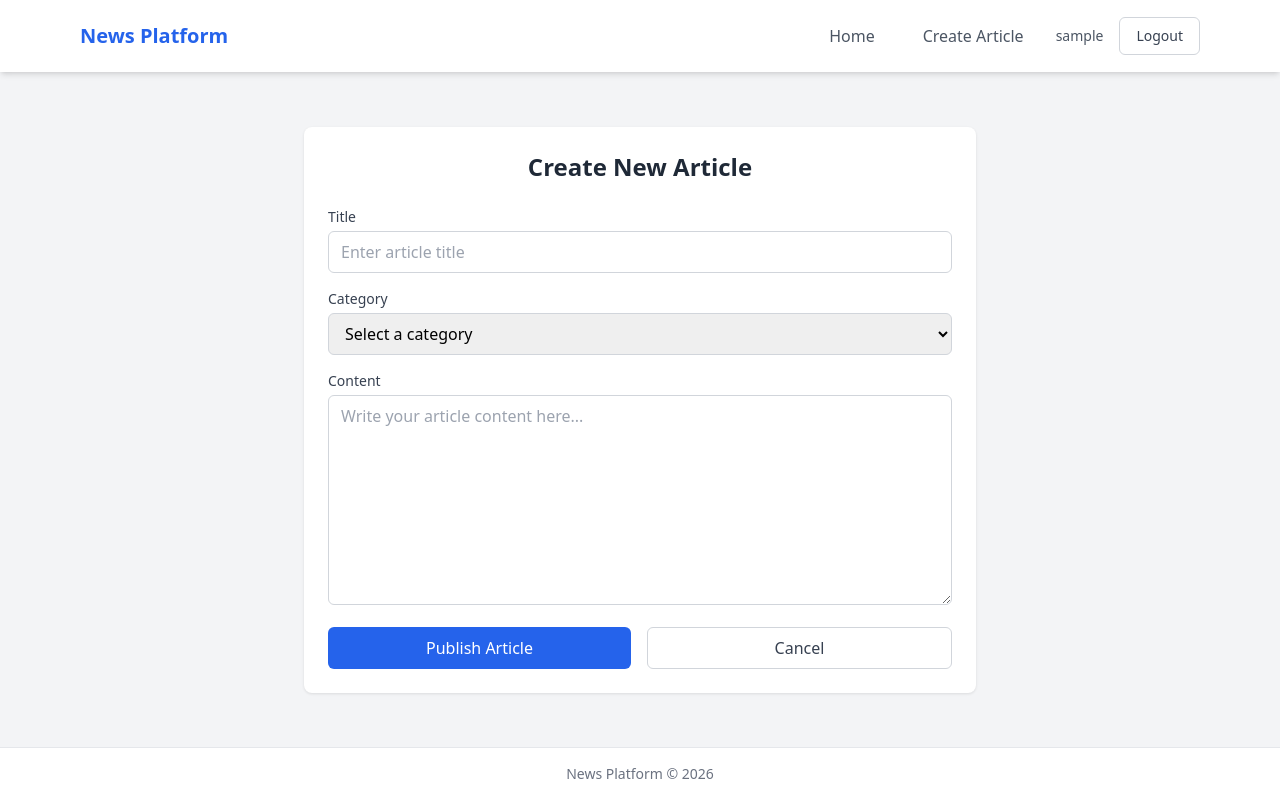
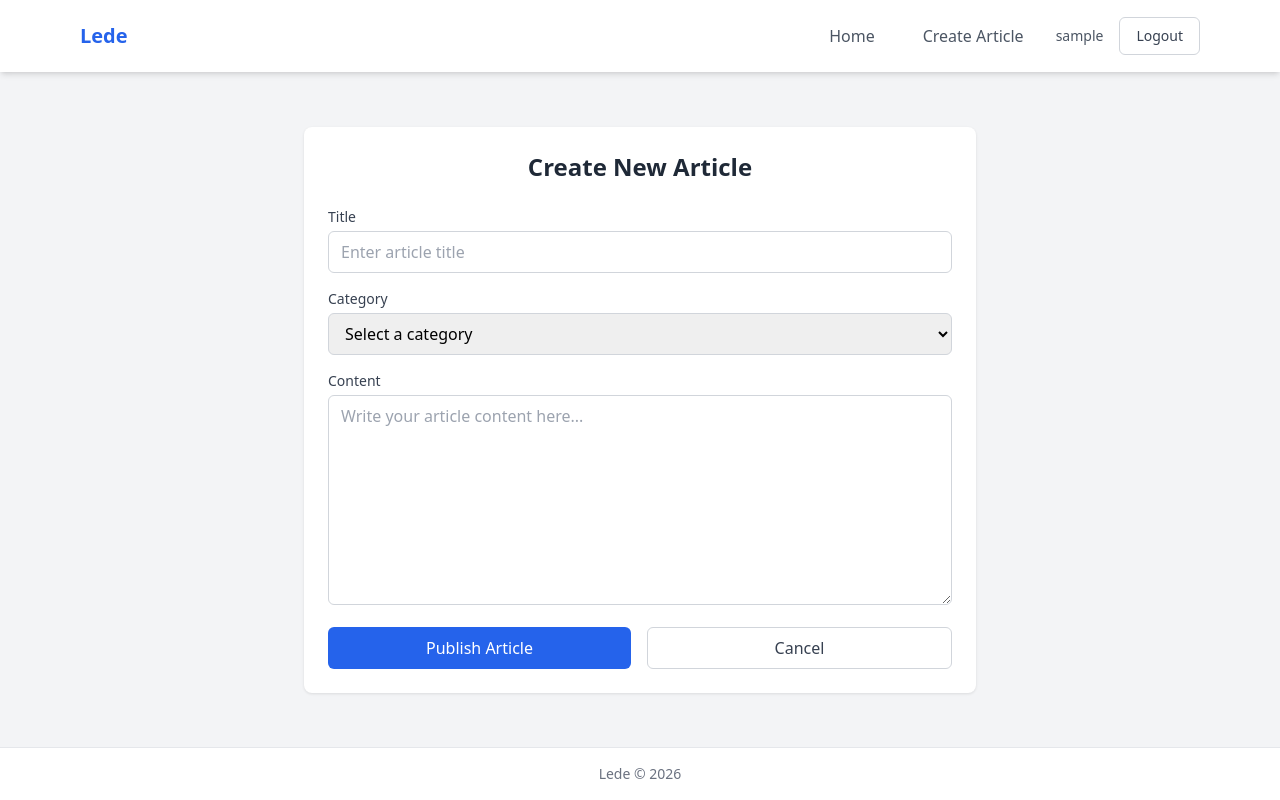
Before and after one commit to sergiu-sa/development-platforms-ca-sergiu-sa, a website with bundled scripts: page public/create.html in a window 1280 px wide. Built offline with nearby package versions, Linux system fonts and the light colour scheme; sample sign-in values are in the browser's storage.

Commit message:
chore: rename project to Lede
  Product name registered with the Guardian Open Platform. Updates the
  package name, README, page titles, nav brand and footers.

```diff
--- a/package.json
+++ b/package.json
@@ -1,7 +1,7 @@
 {
-  "name": "news-api",
+  "name": "lede",
   "version": "1.0.0",
-  "description": "A REST API for a news platform - Development Platforms Course Assignment",
+  "description": "Lede - a news wire that readers curate into published briefings",
   "main": "dist/index.js",
   "type": "module",
   "scripts": {
--- a/public/create.html
+++ b/public/create.html
@@ -3,7 +3,7 @@
   <head>
     <meta charset="UTF-8" />
     <meta name="viewport" content="width=device-width, initial-scale=1.0" />
-    <title>Create Article - News Platform</title>
+    <title>Create Article - Lede</title>
     <script src="https://cdn.tailwindcss.com"></script>
     <link rel="stylesheet" href="/css/styles.css" />
   </head>
@@ -13,9 +13,7 @@
       <div
         class="max-w-6xl mx-auto px-4 py-4 flex justify-between items-center"
       >
-        <a href="/index.html" class="text-xl font-bold text-blue-600">
-          News Platform
-        </a>
+        <a href="/index.html" class="text-xl font-bold text-blue-600"> Lede </a>
         <div class="flex items-center gap-4">
           <a href="/index.html" class="nav-link">Home</a>
           <a href="/login.html" id="nav-login" class="nav-link">Login</a>
@@ -129,7 +127,7 @@
       <div
         class="max-w-6xl mx-auto px-4 py-4 text-center text-gray-500 text-sm"
       >
-        News Platform &copy; 2026
+        Lede &copy; 2026
       </div>
     </footer>
 
```
Also changed, not shown: public/index.html (+3 -5 lines), public/login.html (+3 -5 lines), public/register.html (+3 -5 lines), README.md, 1 other file.
